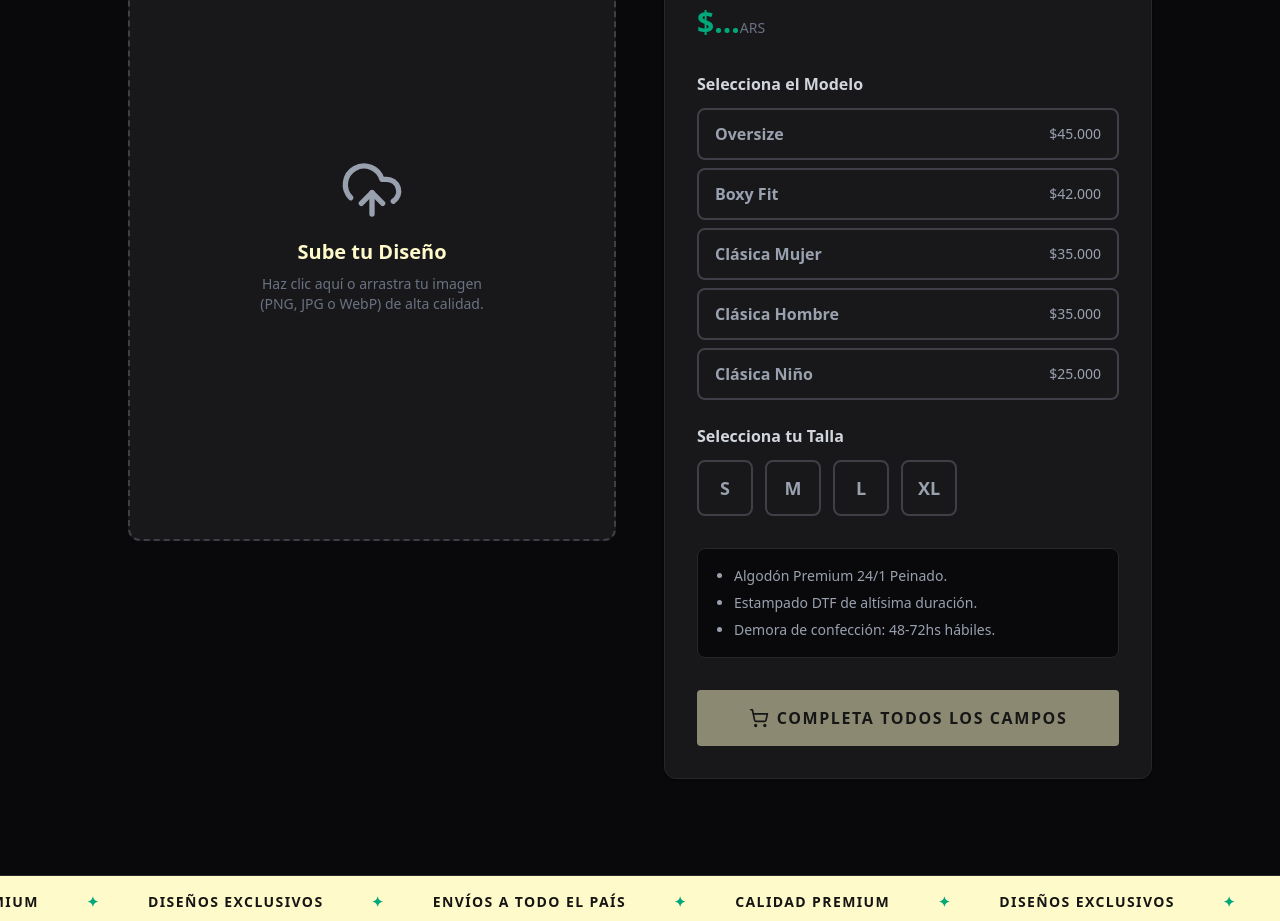
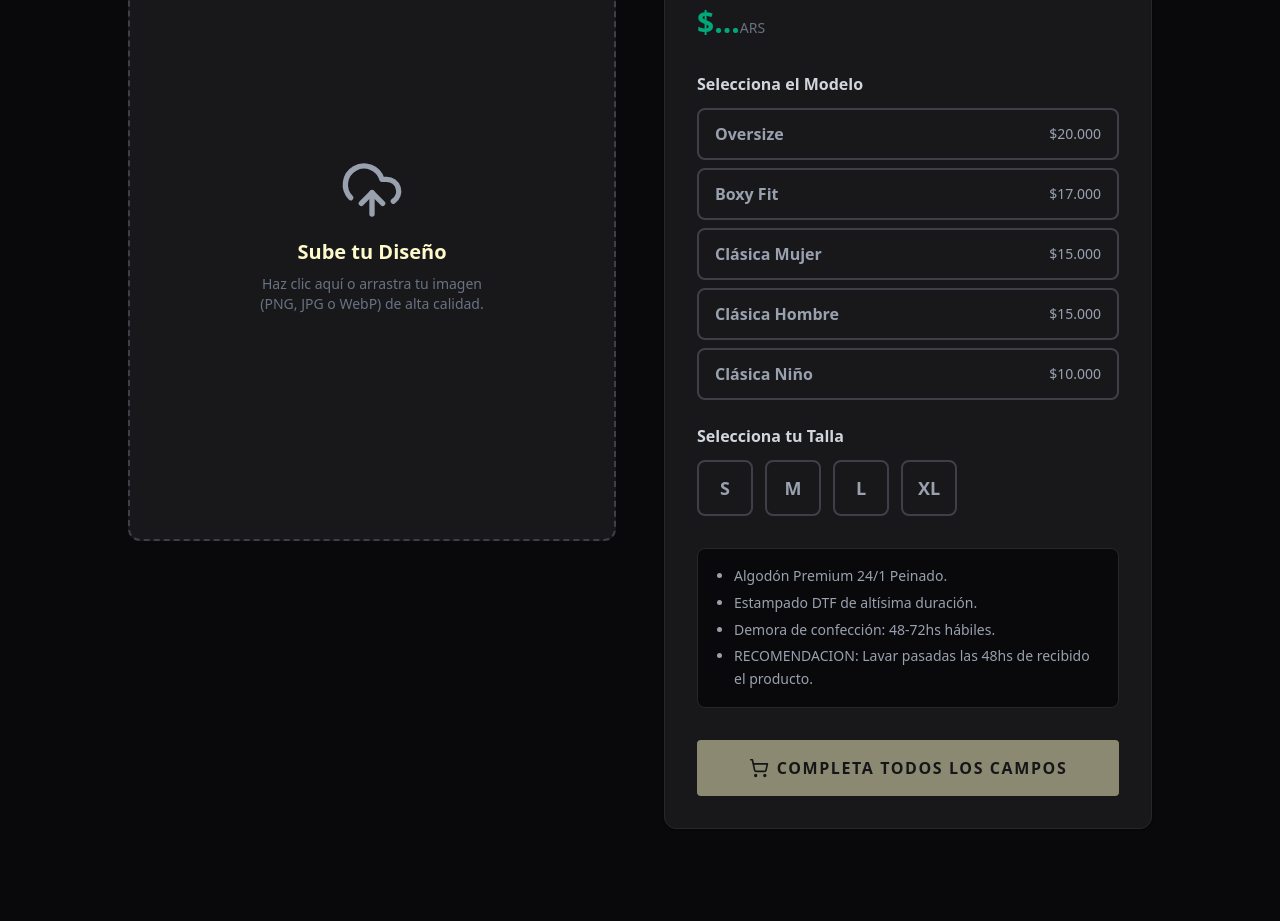
Before and after one commit to pfstudio8/ecommerce-pfstudio, a Next.js app: page / in a window 1280 px wide. Shown: the part 1660-2581 px from the top of the page. Built offline with nearby package versions, Linux system fonts and the light colour scheme; no server answers; the database is empty.

Commit message:
Update custom shirt pricing & bank transfer details

```diff
--- a/src/app/transfer-success/page.tsx
+++ b/src/app/transfer-success/page.tsx
@@ -30,14 +30,14 @@ function TransferSuccessContent() {
 
     // Fallback bank details if not stored yet
     const bankDetails = {
-        bankName: storeInfo?.bankName || "Banco Galicia",
-        accountHolder: storeInfo?.accountHolder || "PF Studio SA",
-        cbu: storeInfo?.cbu || "1234567890123456789012",
+        bankName: storeInfo?.bankName || "Naranja X",
+        accountHolder: storeInfo?.accountHolder || "Paula Alvarenga/",
+        cbu: storeInfo?.cbu || "4530000800010655590139",
         alias: storeInfo?.alias || "PFSTUDIO.VENTAS",
-        cuit: storeInfo?.cuit || "30-12345678-9"
+        cuit: storeInfo?.cuit || "27-44685115-8"
     };
 
-    const whatsappNumber = storeInfo?.whatsapp || "5491100000000";
+    const whatsappNumber = storeInfo?.whatsapp || "543704245651";
 
     useEffect(() => {
         // Clear the cart when they land on the success page
--- a/src/components/CustomShirtModule.tsx
+++ b/src/components/CustomShirtModule.tsx
@@ -16,11 +16,11 @@ export default function CustomShirtModule() {
     const sizes = ["S", "M", "L", "XL"];
 
     const shirtTypes = [
-        { id: "oversize", label: "Oversize", price: 45000 },
-        { id: "boxy", label: "Boxy Fit", price: 42000 },
-        { id: "clasica-mujer", label: "Clásica Mujer", price: 35000 },
-        { id: "clasica-hombre", label: "Clásica Hombre", price: 35000 },
-        { id: "clasica-nino", label: "Clásica Niño", price: 25000 },
+        { id: "oversize", label: "Oversize", price: 20000 },
+        { id: "boxy", label: "Boxy Fit", price: 17000 },
+        { id: "clasica-mujer", label: "Clásica Mujer", price: 15000 },
+        { id: "clasica-hombre", label: "Clásica Hombre", price: 15000 },
+        { id: "clasica-nino", label: "Clásica Niño", price: 10000 },
     ];
 
     const handleImageUpload = (e: React.ChangeEvent<HTMLInputElement>) => {
@@ -48,7 +48,7 @@ export default function CustomShirtModule() {
         }
 
         const selectedTypeData = shirtTypes.find(t => t.id === selectedShirtType);
-        const price = selectedTypeData ? selectedTypeData.price : 45000;
+        const price = selectedTypeData ? selectedTypeData.price : 20000;
         const productName = `Remera Personalizada - ${selectedTypeData?.label || 'Estándar'}`;
 
         // Add to global cart as a custom product
@@ -202,6 +202,7 @@ export default function CustomShirtModule() {
                                     <li>Algodón Premium 24/1 Peinado.</li>
                                     <li>Estampado DTF de altísima duración.</li>
                                     <li>Demora de confección: 48-72hs hábiles.</li>
+                                    <li>RECOMENDACION: Lavar pasadas las 48hs de recibido el producto.</li>
                                 </ul>
                             </div>
 
```
